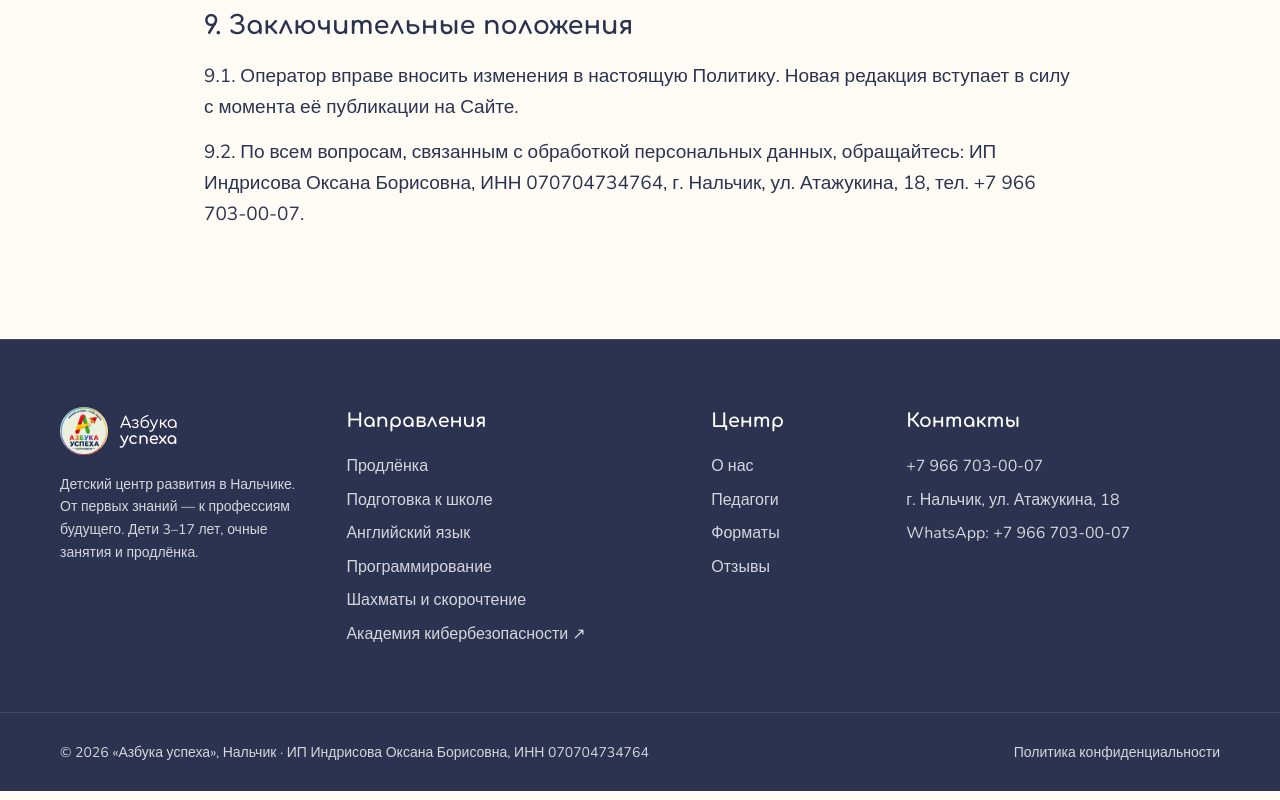
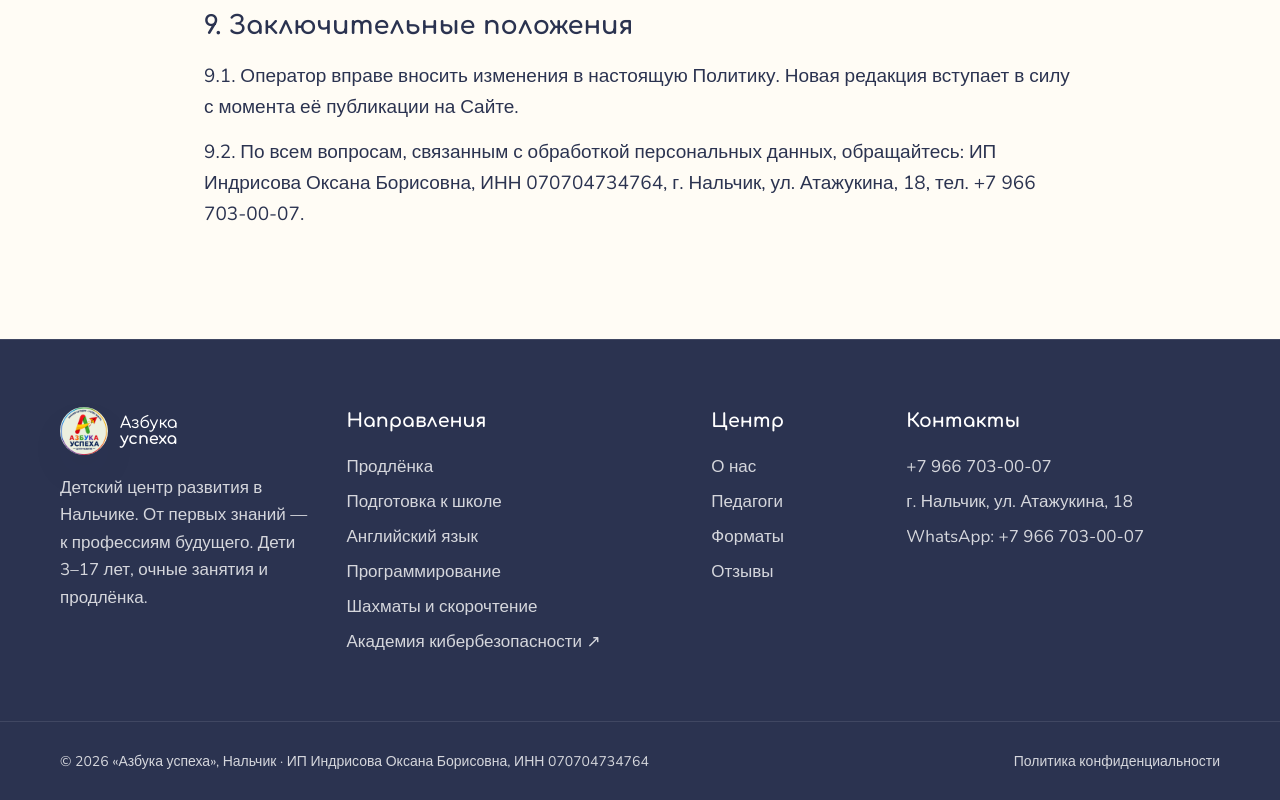
Before and after one commit to ZhilovAstemir/azbuka-uspeha-landing, a Next.js app: page /privacy in a window 1280 px wide. Shown: the part 3410-4210 px from the top of the page. Built offline with nearby package versions, Linux system fonts and the light colour scheme.

Commit message:
Подвал: описание и списки 16px (17px на десктопе)

```diff
--- a/src/components/sections/Footer.tsx
+++ b/src/components/sections/Footer.tsx
@@ -7,14 +7,14 @@ export function Footer() {
       <div className="container-x grid gap-10 sm:grid-cols-2 lg:grid-cols-[0.95fr_1.25fr_0.6fr_1.2fr] lg:gap-8 py-14">
         <div>
           <Logo footer />
-          <p className="mt-4 text-[14px] leading-relaxed max-w-xs">
+          <p className="mt-4 text-[16px] lg:text-[17px] leading-relaxed max-w-xs">
             {site.tagline}. {site.motto}. Дети {site.ages}, очные занятия и продлёнка.
           </p>
         </div>
 
         <div>
           <h4 className="font-display font-bold text-white mb-4">Направления</h4>
-          <ul className="space-y-2 text-[14px] lg:text-[16px]">
+          <ul className="space-y-2 text-[16px] lg:text-[17px]">
             {["Продлёнка", "Подготовка к школе", "Английский язык", "Программирование", "Шахматы и скорочтение"].map((t) => (
               <li key={t}><a href="/#programs" className="hover:text-white transition-colors">{t}</a></li>
             ))}
@@ -24,7 +24,7 @@ export function Footer() {
 
         <div>
           <h4 className="font-display font-bold text-white mb-4">Центр</h4>
-          <ul className="space-y-2 text-[14px] lg:text-[16px]">
+          <ul className="space-y-2 text-[16px] lg:text-[17px]">
             <li><a href="/#about" className="hover:text-white transition-colors">О нас</a></li>
             <li><a href="/#teachers" className="hover:text-white transition-colors">Педагоги</a></li>
             <li><a href="/#prices" className="hover:text-white transition-colors">Форматы</a></li>
@@ -34,7 +34,7 @@ export function Footer() {
 
         <div>
           <h4 className="font-display font-bold text-white mb-4">Контакты</h4>
-          <ul className="space-y-2 text-[14px] lg:text-[16px]">
+          <ul className="space-y-2 text-[16px] lg:text-[17px]">
             <li><a href={`tel:${site.phoneHref}`} className="hover:text-white transition-colors">{site.phone}</a></li>
             <li>{site.address}</li>
             <li><a href={site.socials.whatsapp} target="_blank" rel="noopener noreferrer" className="hover:text-white transition-colors">WhatsApp: {site.phone}</a></li>
```
